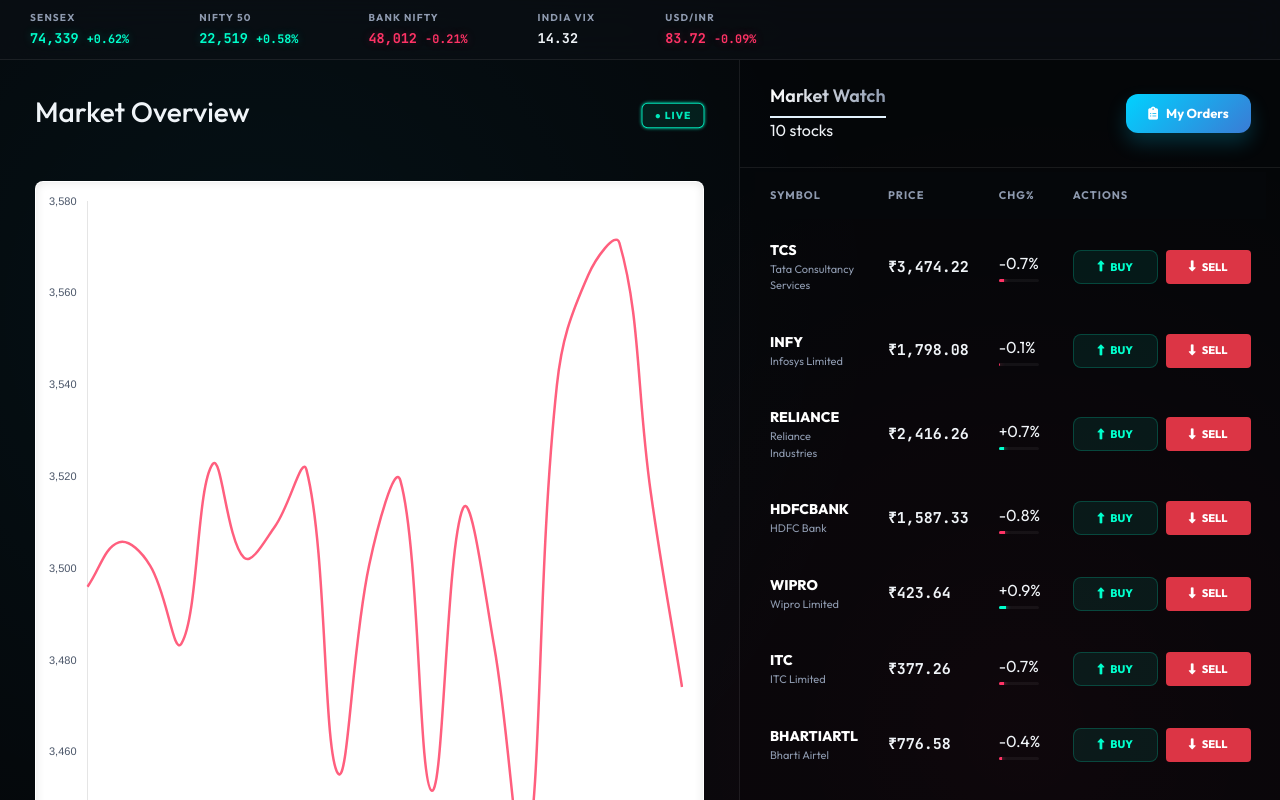
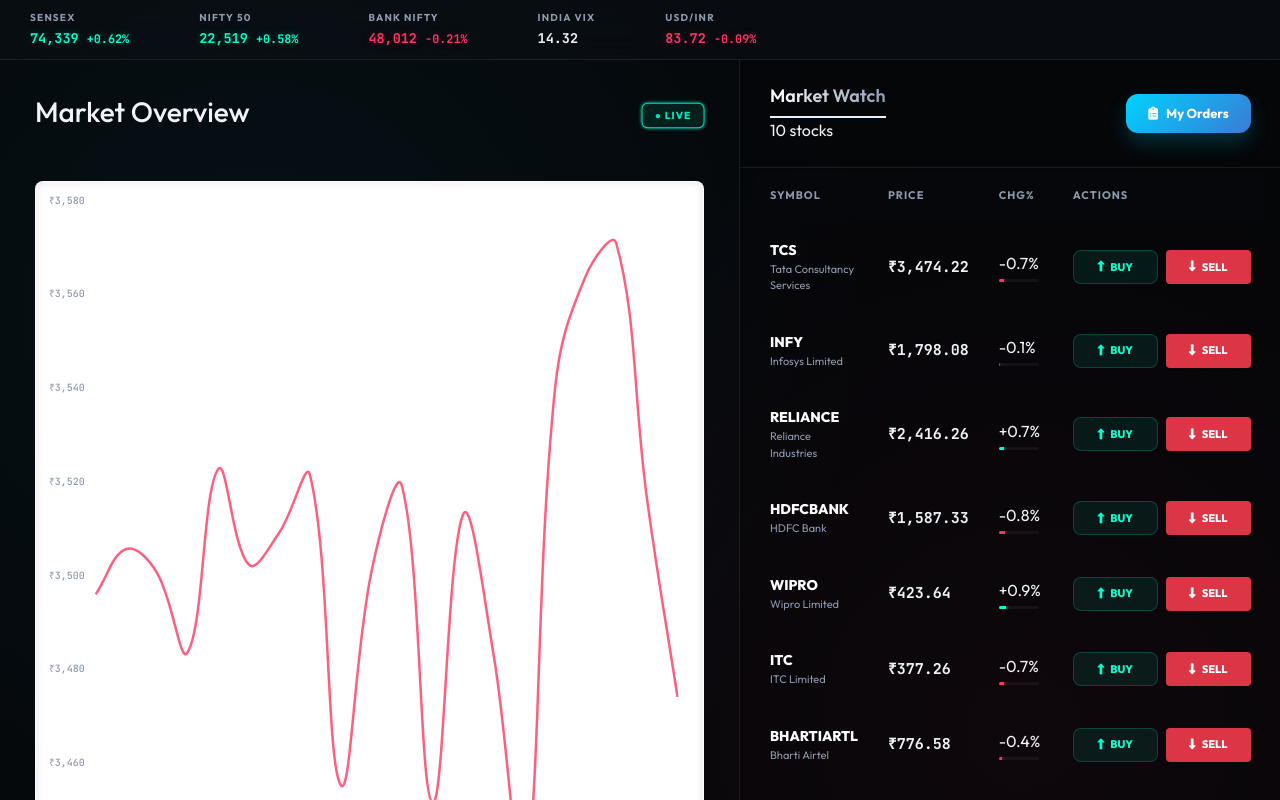
Before and after one commit to Chiranjeeb-Dash-Git/Zerodha-, a React (Create React App) app in the folder frontend/: page /#/trading in a window 1280 px wide. Shown: the top 800 px of the page. Built offline with nearby package versions, Linux system fonts and the light colour scheme; no server answers.

Commit message:
Premium UI: High-fidelity neon chart redesign with gradients and Mono typography

```diff
--- a/frontend/src/components/trading/TradingView.js
+++ b/frontend/src/components/trading/TradingView.js
@@ -263,30 +263,64 @@
                     </div>
                     <div className="chart-container">
                         <Line
-                            data={chartData}
+                            data={{
+                                ...chartData,
+                                datasets: chartData.datasets.map(ds => ({
+                                    ...ds,
+                                    fill: true,
+                                    backgroundColor: (context) => {
+                                        const ctx = context.chart.ctx;
+                                        const gradient = ctx.createLinearGradient(0, 0, 0, 400);
+                                        const color = ds.borderColor;
+                                        gradient.addColorStop(0, color.replace(')', ', 0.2)').replace('rgb', 'rgba'));
+                                        gradient.addColorStop(1, 'rgba(0,0,0,0)');
+                                        return gradient;
+                                    },
+                                    shadowBlur: 15,
+                                    shadowColor: ds.borderColor,
+                                }))
+                            }}
                             options={{
                                 responsive: true,
                                 maintainAspectRatio: false,
+                                animation: { duration: 1000, easing: 'easeInOutQuart' },
                                 plugins: {
                                     legend: { display: false },
-                                    title: { display: false }
+                                    tooltip: {
+                                        enabled: true,
+                                        backgroundColor: 'rgba(13, 17, 23, 0.95)',
+                                        titleFont: { family: "'Outfit', sans-serif", size: 13, weight: '700' },
+                                        bodyFont: { family: "'JetBrains Mono', monospace", size: 12 },
+                                        padding: 12,
+                                        borderColor: 'rgba(255,255,255,0.1)',
+                                        borderWidth: 1,
+                                        displayColors: false,
+                                        callbacks: {
+                                            label: (context) => ` ₹${context.parsed.y.toLocaleString('en-IN')}`
+                                        }
+                                    }
                                 },
                                 scales: {
                                     y: {
                                         beginAtZero: false,
-                                        grid: { color: 'rgba(255,255,255,0.04)' },
-                                        ticks: { color: '#4a5568', font: { size: 11 } },
-                                        border: { color: 'transparent' }
+                                        grid: { color: 'rgba(255,255,255,0.03)', drawBorder: false },
+                                        ticks: {
+                                            color: '#8e9aaf',
+                                            font: { family: "'JetBrains Mono', monospace", size: 10 },
+                                            callback: (value) => '₹' + value.toLocaleString('en-IN')
+                                        }
                                     },
                                     x: {
                                         grid: { display: false },
-                                        ticks: { color: '#4a5568', font: { size: 11 } },
-                                        border: { color: 'rgba(255,255,255,0.04)' }
+                                        ticks: {
+                                            color: '#8e9aaf',
+                                            font: { family: "'Outfit', sans-serif", size: 10 }
+                                        }
                                     }
                                 },
                                 elements: {
-                                    line: { tension: 0.4, borderWidth: 2 },
-                                    point: { radius: 0, hoverRadius: 5 }
+                                    line: { tension: 0.4, borderWidth: 3, capBezierPoints: true },
+                                    point: { radius: 0, hoverRadius: 6, hoverBorderWidth: 2, hoverBackgroundColor: '#fff' }
                                 }
                             }}
                         />
```
